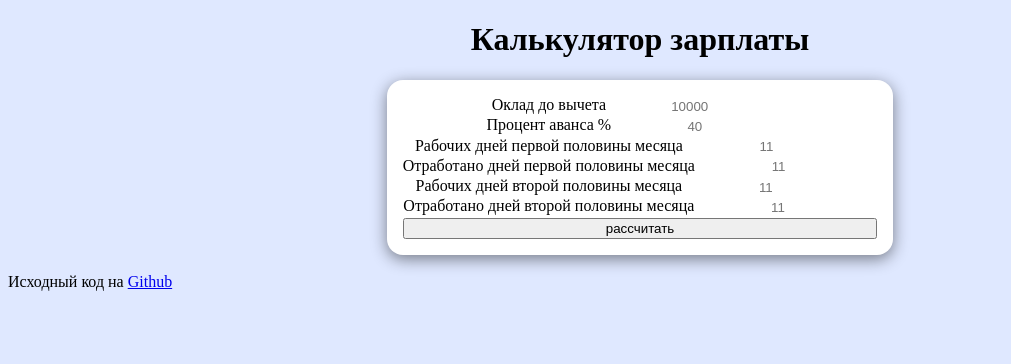
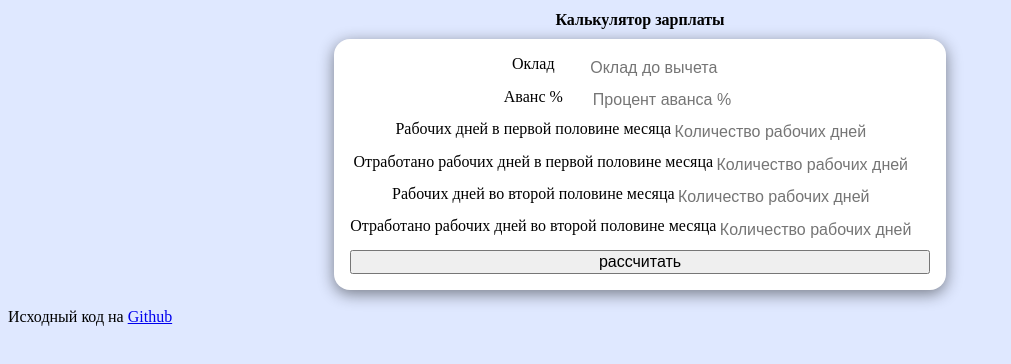
Before and after one commit to Marcus-Rise/salary, a React app: page / in a window 1280 px wide. Shown: the top 364 px of the page, without its empty margins (0-1011 px from the left). Built offline with nearby package versions, Linux system fonts and the light colour scheme.

Commit message:
feat(form): markup

```diff
--- a/src/components/app.component.tsx
+++ b/src/components/app.component.tsx
@@ -4,7 +4,7 @@ import type { ISalaryFormDto } from "./salary-form.component";
 import { SalaryForm } from "./salary-form.component";
 import { Results } from "./results.component";
 import { Card } from "./card.component";
-import { GlobalStyles } from "../styles";
+import { GlobalStyles } from "../styles/global-styles";
 import { Container } from "./container.component";
 import styled from "styled-components";
 
--- a/src/components/card.component.tsx
+++ b/src/components/card.component.tsx
@@ -1,7 +1,8 @@
 import styled from "styled-components";
+import { Colors } from "../styles/colors";
 
 const Card = styled.div`
-  background: white;
+  background: ${Colors.backgroundSecondary};
   border-radius: 1em;
   padding: 1em;
   box-sizing: border-box;
--- a/src/components/salary-form.component.tsx
+++ b/src/components/salary-form.component.tsx
@@ -8,6 +8,16 @@ const Form = styled.form`
   display: flex;
   flex-direction: column;
   justify-content: center;
+
+  & > * {
+    &:not(:first-child) {
+      margin-top: 0.25rem;
+    }
+
+    &:not(:last-child) {
+      margin-bottom: 0.25rem;
+    }
+  }
 `;
 
 interface ISalaryFormProps {
@@ -39,10 +49,10 @@ const SalaryForm: FC<ISalaryFormProps> = ({ onSubmit }) => {
         control={control}
         render={({ field: { name, value, onChange } }) => (
           <InputNumber
-            label={"Оклад до вычета"}
+            label={"Оклад"}
             name={name}
             value={value}
-            placeholder={"10000"}
+            placeholder={"Оклад до вычета"}
             onChange={onChange}
           />
         )}
@@ -52,10 +62,10 @@ const SalaryForm: FC<ISalaryFormProps> = ({ onSubmit }) => {
         control={control}
         render={({ field: { name, value, onChange } }) => (
           <InputNumber
-            label={"Процент аванса %"}
+            label={"Аванс %"}
             name={name}
             value={value}
-            placeholder={"40"}
+            placeholder={"Процент аванса %"}
             onChange={onChange}
           />
         )}
@@ -65,10 +75,10 @@ const SalaryForm: FC<ISalaryFormProps> = ({ onSubmit }) => {
         control={control}
         render={({ field: { name, value, onChange } }) => (
           <InputNumber
-            label={"Рабочих дней первой половины месяца"}
+            label={"Рабочих дней в первой половине месяца"}
             name={name}
             value={value}
-            placeholder={"11"}
+            placeholder={"Количество рабочих дней"}
             onChange={onChange}
           />
         )}
@@ -78,10 +88,10 @@ const SalaryForm: FC<ISalaryFormProps> = ({ onSubmit }) => {
         control={control}
         render={({ field: { name, value, onChange } }) => (
           <InputNumber
-            label={"Отработано дней первой половины месяца"}
+            label={"Отработано рабочих дней в первой половине месяца"}
             name={name}
             value={value}
-            placeholder={"11"}
+            placeholder={"Количество рабочих дней"}
             onChange={onChange}
           />
         )}
@@ -91,10 +101,10 @@ const SalaryForm: FC<ISalaryFormProps> = ({ onSubmit }) => {
         control={control}
         render={({ field: { name, value, onChange } }) => (
           <InputNumber
-            label={"Рабочих дней второй половины месяца"}
+            label={"Рабочих дней во второй половине месяца"}
             name={name}
             value={value}
-            placeholder={"11"}
+            placeholder={"Количество рабочих дней"}
             onChange={onChange}
           />
         )}
@@ -104,10 +114,10 @@ const SalaryForm: FC<ISalaryFormProps> = ({ onSubmit }) => {
         control={control}
         render={({ field: { name, value, onChange } }) => (
           <InputNumber
-            label={"Отработано дней второй половины месяца"}
+            label={"Отработано рабочих дней во второй половине месяца"}
             name={name}
             value={value}
-            placeholder={"11"}
+            placeholder={"Количество рабочих дней"}
             onChange={onChange}
           />
         )}
--- /dev/null
+++ b/src/styles/colors.ts
@@ -0,0 +1,6 @@
+enum Colors {
+  backgroundPrimary = "#dfe8ff",
+  backgroundSecondary = "#fff",
+}
+
+export { Colors };
--- /dev/null
+++ b/src/styles/global-styles.tsx
@@ -0,0 +1,14 @@
+import { createGlobalStyle } from "styled-components";
+import { Colors } from "./colors";
+
+const GlobalStyles = createGlobalStyle`
+  body {
+    background-color: ${Colors.backgroundPrimary};
+  }
+
+  * {
+    font-size: 1rem;
+  }
+`;
+
+export { GlobalStyles };
```
